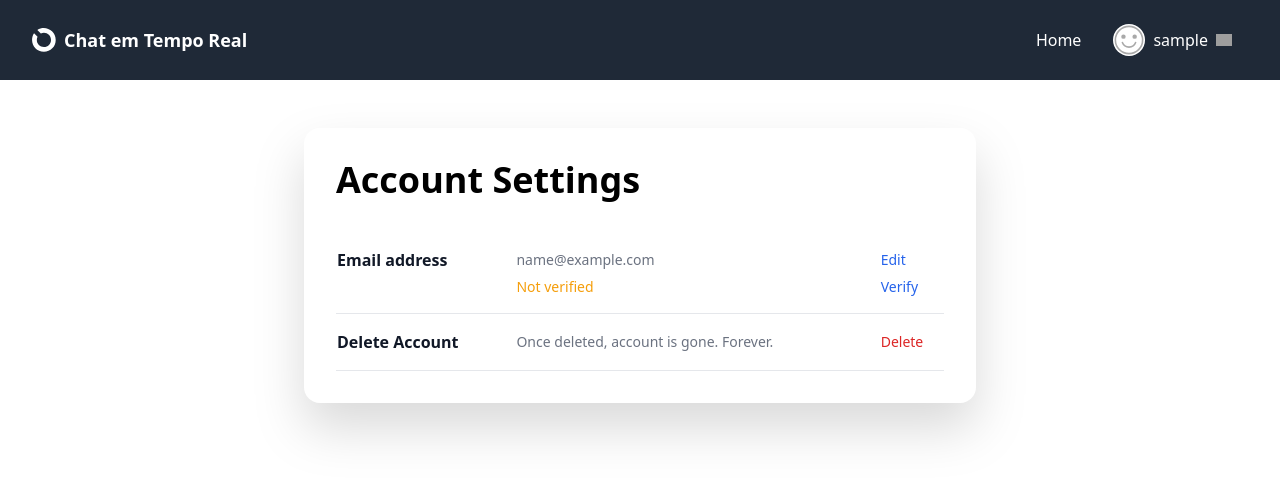
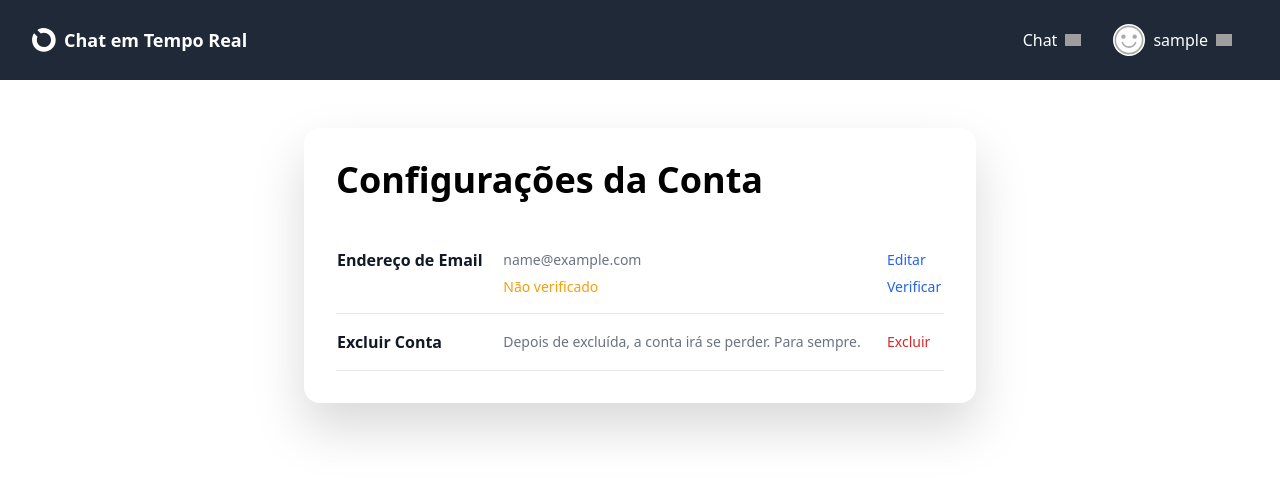
Before and after one commit to versianix/realtime_chat, a Django app: page /profile/settings/ in a window 1280 px wide. Shown: the top 478 px of the page. Run offline with Django 5.2, Linux system fonts and the light colour scheme; the visitor is signed in with stand-in values (Sample User, id 1); data that the repository does not hold is empty; parts of the project's set-up code (start-up, migrations or seed data) failed here and were passed over; some libraries are stand-ins or nearby versions; grey boxes are pictures that could not be loaded.

Commit message:
Add private chat functionality; update chat models, views, and templates for user interactions

```diff
--- a/a_rtchat/models.py
+++ b/a_rtchat/models.py
@@ -1,9 +1,12 @@
 from django.db import models
 from django.contrib.auth.models import User
+import shortuuid
 
 class ChatGroup(models.Model):
-    group_name = models.CharField(max_length=100, unique=True)
+    group_name = models.CharField(max_length=100, unique=True, default=shortuuid.uuid)
     users_online = models.ManyToManyField(User, related_name='online_in_groups', blank=True)
+    members = models.ManyToManyField(User, related_name='chat_groups', blank=True)
+    is_private = models.BooleanField(default=False)
 
     def __str__(self):
         return self.group_name
--- a/a_rtchat/templates/a_rtchat/partials/online_count_p.html
+++ b/a_rtchat/templates/a_rtchat/partials/online_count_p.html
@@ -18,7 +18,7 @@
 </span>
 
 {% if online_count %}
-<div id="online-icon" class="absolute top-2 left-2 rounded-full bg-green-500 p-1.5"></div>
+<div id="online-icon" class="green-dot absolute top-2 left-2"></div>
 {% else %}
-<div id="online-icon" class="absolute top-2 left-2 rounded-full bg-gray-500 p-1.5"></div>
+<div id="online-icon" class="gray-dot absolute top-2 left-2"></div>
 {% endif %}
--- a/a_rtchat/urls.py
+++ b/a_rtchat/urls.py
@@ -3,4 +3,6 @@ from  .views import *
 
 urlpatterns = [
     path('', chat_view, name="home"),
+    path('chat/<username>', get_or_create_chatroom, name="start-chat"),
+    path('chat/room/<chatroom_name>', chat_view, name= "chatroom"),
 ]
--- a/a_users/templates/a_users/profile.html
+++ b/a_users/templates/a_users/profile.html
@@ -10,6 +10,9 @@
         {% if profile.info %}
         <div class="mt-8 hyphens-auto">{{ profile.info|linebreaksbr }}</div>
         {% endif %}
+        {% if profile.user != user %}
+        <a class="button" href="{% url 'start-chat' profile.user.username %}">Converse comigo</a>
+        {% endif %}
     </div>
 </div>
 
--- a/a_users/templates/a_users/profile_delete.html
+++ b/a_users/templates/a_users/profile_delete.html
@@ -3,12 +3,12 @@
 {% block content %}
 
 <h1>Delete Account</h1>
-<p>Are you sure you want to delete your account?</p>
+<p>Você tem certeza de que quer excluir sua conta?</p>
 
 <form method='POST'>
     {% csrf_token %}
-    <button type="submit" class="button-red mt-6">Yes, I want to delete my account</button>
-    <a class="button button-gray ml-1" href="{{ request.META.HTTP_REFERER }}">Cancel</a>
+    <button type="submit" class="button-red mt-6">Sim, eu quero excluir a minha conta.</button>
+    <a class="button button-gray ml-1" href="{{ request.META.HTTP_REFERER }}">Cancelar</a>
 </form>
 
 {% endblock %}
--- a/a_users/templates/a_users/profile_settings.html
+++ b/a_users/templates/a_users/profile_settings.html
@@ -2,23 +2,23 @@
 
 {% block content %}
 
-<h1 class="mb-8">Account Settings</h1>
+<h1 class="mb-8">Configurações da Conta</h1>
 
 <table class="w-full text-sm text-left text-gray-500">
     <tbody>
         <tr>
             <th scope="row" class="pt-4 pb-1 text-base font-bold text-gray-900">
-                Email address
+                Endereço de Email
             </th>
             <td id="email-address" class="pt-4 pb-1 pl-4">
-                {% if user.email %}{{ user.email }}{% else %}No Email{% endif %}
+                {% if user.email %}{{ user.email }}{% else %}Sem Email{% endif %}
             </td>
             <td class="pt-4 pb-1 pl-4">
                 <a id="email-edit" class="cursor-pointer font-medium text-blue-600 hover:underline"
                     hx-get="{% url 'profile-emailchange' %}"
                     hx-target="#email-address"
                     hx-swap="innerHTML" >
-                    Edit
+                    Editar
                 </a>
             </td>
         </tr>
@@ -27,27 +27,27 @@
             </th>
             <td class="pb-4 pl-4">
                 {% if user.emailaddress_set.first.verified %}
-                <span class="text-green-500">Verified</span>{% else %}
-                <span class="text-amber-500">Not verified</span>
+                <span class="text-green-500">Verificado</span>{% else %}
+                <span class="text-amber-500">Não verificado</span>
                 {% endif %}
             </td>
             <td class="pb-4 pl-4">
                 <a href="{% url 'profile-emailverify' %}" class="font-medium text-blue-600 hover:underline">
-                    {% if not user.emailaddress_set.first.verified %}Verify{% endif %}
+                    {% if not user.emailaddress_set.first.verified %}Verificar{% endif %}
                 </a>
             </td>
         </tr>
 
         <tr class="border-b">
             <th scope="row" class="py-4 text-base font-bold text-gray-900">
-                Delete Account
+                Excluir Conta
             </th>
             <td class="py-4 pl-4">
-                Once deleted, account is gone. Forever.
+                Depois de excluída, a conta irá se perder. Para sempre.
             </td>
             <td class="py-4 pl-4">
                 <a href="{% url 'profile-delete' %}" class="font-medium text-red-600 hover:underline">
-                    Delete
+                    Excluir
                 </a>
             </td>
         </tr>
--- a/templates/base.html
+++ b/templates/base.html
@@ -51,6 +51,15 @@
         }
         .button-gray {
             @apply !bg-gray-300 hover:!bg-[#c3c9d0]
+        }
+        .green-dot {
+            @apply rounded-full bg-green-500 p-1.5
+        }
+        .gray-dot {
+            @apply rounded-full bg-gray-300 p-1.5
+        }
+        .graylight-dot {
+            @apply rounded-full bg-gray-300 p-1.5
         }
         .navitems>li>a {
             @apply flex items-center gap-2 h-12 px-4 hover:bg-[rgba(31,41,55,0.3)] rounded-lg;
--- a/templates/includes/header.html
+++ b/templates/includes/header.html
@@ -9,7 +9,29 @@
     <nav class="block relative">
         <ul class="navitems flex items-center justify-center h-full">
             {% if request.user.is_authenticated %}
-            <li><a href="{% url 'home' %}">Home</a></li>
+            <li x-data="{ dropdownChatOpen: false}" class="relative">
+                <a @click="dropdownChatOpen = !dropdownChatOpen" @click.away="dropdownChatOpen = false" class="cursor-pointer select-none">
+                    Chat
+                    <img x-bind:class="dropdownChatOpen && 'rotate-180 duration-300'" class="w-4" src="https://img.icons8.com/small/32/ffffff/expand-arrow.png" alt="Dropdown"/>
+                </a>
+                <div x-show="dropdownChatOpen" x-cloak class="absolute right-0 bg-white text-black shadow rounded-lg w-40 p-2 z-20"
+                x-transition:enter="duration-300 ease-out"
+                x-transition:enter-start="opacity-0 -translate-y-5 scale-90"
+                x-transition:enter-end="opacity-100 translate-y-0 scale-100">
+                    <ul class="hoverlist [&>li>a]:justify-end">
+                        <li><a href="{% url 'home' %}">Chat Público</a></li>
+                        {% for chatroom in user.chat_groups.all %}
+                            {% if chatroom.is_private %}
+                                {% for member in chatroom.members.all %}
+                                    {% if member != user %}
+                        <li><a href="{% url 'chatroom' chatroom.group_name }">{{ member.profile.name }}</a></li>
+                                    {% endif %}
+                                {% endfor %}
+                            {% endif %}
+                        {% endfor %}
+                    </ul>
+                </div>
+            </li>
             <li x-data="{ dropdownOpen: false }" class="relative">
                 <a @click="dropdownOpen = !dropdownOpen" @click.away="dropdownOpen = false" class="cursor-pointer select-none">
                     <img class="h-8 w-8 rounded-full object-cover" src="{{ request.user.profile.avatar }}" alt="Avatar" />
```
Also changed, not shown: a_rtchat/templates/a_rtchat/chat.html (+14 -1 lines), a_rtchat/views.py (+38 -3 lines), a_users/templates/a_users/profile_edit.html (+5 -5 lines), a_rtchat/migrations/0003_chatgroup_is_private_chatgroup_members_and_more.py (added).
